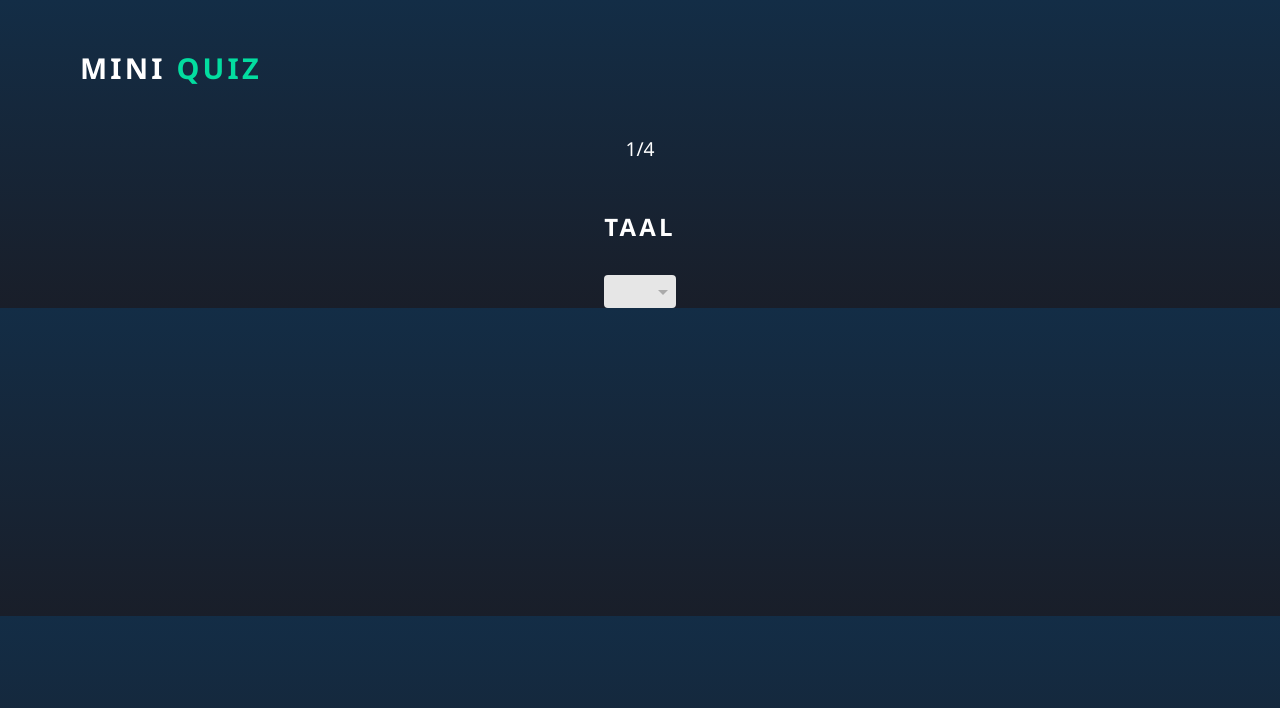
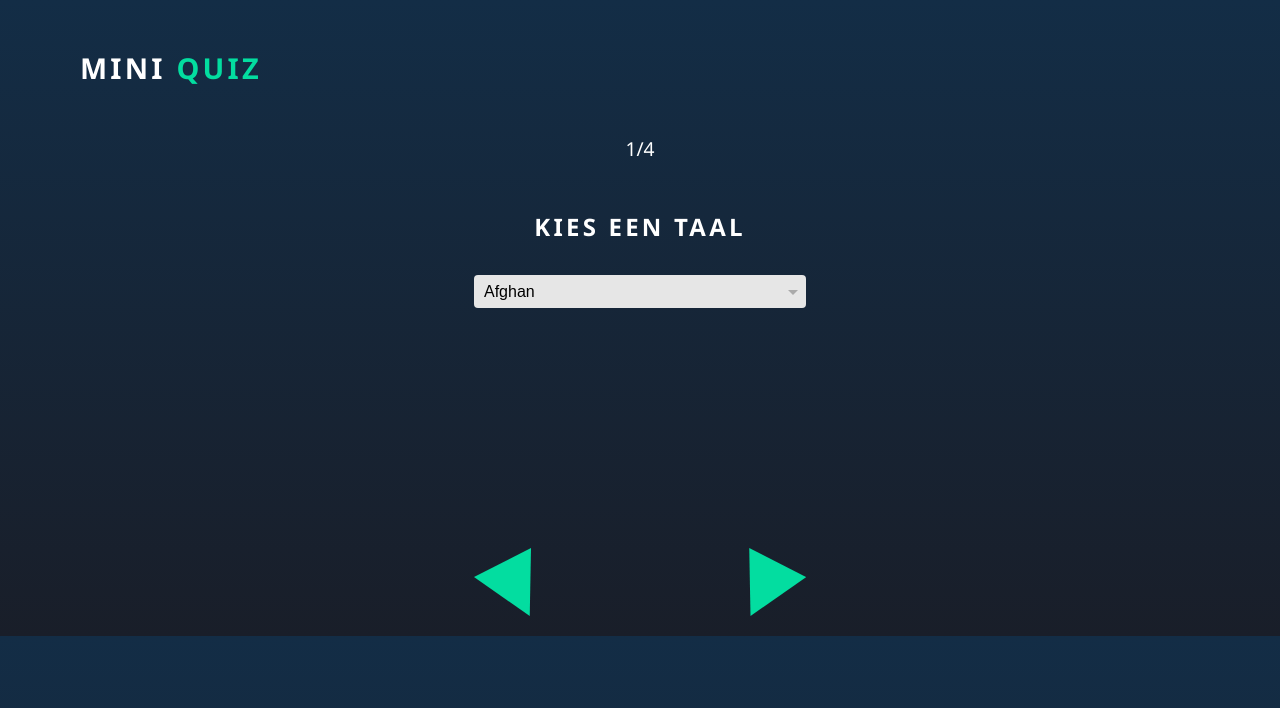
Before and after one commit to Tbjamie/project-tech-group, a website: page quiz1.html in a window 1280 px wide. Drawn offline with Linux system fonts and the light colour scheme.

Commit message:
1e versie gemaakt quiz1 page

```diff
--- a/quiz1.html
+++ b/quiz1.html
@@ -16,17 +16,24 @@
         <h1><span>Mini</span> Quiz</h1>
         <p>1/4</p>
     </section>
-
     <section class="filterMenu">
         <article>
-            <h2>Taal</h2>
+            <h2>Kies een taal</h2>
             <div class="select-dropdown">
               <select class="taalSelect">
               </select>
             </div>
           </article>
+          <article>
+            <a href=""> <svg xmlns="http://www.w3.org/2000/svg" width="84.264" height="82.516" viewBox="0 0 84.264 82.516">
+              <path id="Polygon_1" data-name="Polygon 1" d="M32,0,64,60H0Z" transform="matrix(-0.891, 0.454, -0.454, -0.891, 84.264, 53.46)" fill="#03dda0"/>
+            </svg></a>
+
+           <a href=""> <svg xmlns="http://www.w3.org/2000/svg" width="84.264" height="82.516" viewBox="0 0 84.264 82.516">
+            <path id="Polygon_2" data-name="Polygon 2" d="M32,0,64,60H0Z" transform="matrix(-0.891, -0.454, 0.454, -0.891, 57.024, 82.516)" fill="#03dda0"/>
+          </svg></a>
+          </article>
     </section>
-
   </main>
   <footer></footer>
   <script src="./static/js/quiz1.js"></script>
--- a/static/css/quiz1.css
+++ b/static/css/quiz1.css
@@ -81,8 +81,7 @@
     margin-top: 1rem;
   }
 
-  .select-dropdown,
-  .select-dropdown * {
+  .select-dropdown {
       margin: 0;
       padding: 0;
       position: relative;
@@ -121,6 +120,12 @@
       border-left: 5px solid transparent;
   }
 
-.genreSelect, .taalSelect{
+.taalSelect{
   cursor: pointer;
 }
+
+section article:nth-of-type(2){
+    display: flex;
+    justify-content: space-between;
+    margin-top: 15rem;
+}
--- a/static/js/quiz1.js
+++ b/static/js/quiz1.js
@@ -0,0 +1,40 @@
+const filterMenu = document.querySelector(".filterMenu");
+const filterButton = document.querySelector(
+  "main section:first-of-type .flexdiv button"
+);
+
+// const pElement = document.querySelector("p")
+
+const genreSelect = document.querySelector(".genreSelect");
+
+const taalSelect = document.querySelector(".taalSelect");
+const closeButtonFilter = document.querySelector(".cross");
+const dropDown = document.querySelector(".select-dropdown");
+const matchSection = document.querySelector("section:nth-of-type(4)");
+const matchSection2 = document.querySelector("section:nth-of-type(3)");
+
+
+function rangeSlide(value) {
+    document.getElementById('rangeValue').innerHTML = value;
+}
+
+
+fetch("/static/json/taal.json")
+.then((response) => {
+  if (!response.ok) {
+    console.log("ERROR");
+  }
+
+  return response.json();
+})
+.then((data) => {
+  const taal = data.taal;
+  taal.forEach((land) => {
+    let nationality = land.nationality
+    console.log(nationality)
+    let dropDownOptions = document.createElement('option')
+    dropDownOptions.innerText = nationality
+    // let gameItem = document.createElement("option");
+    taalSelect.append(dropDownOptions);
+  });
+});
```
